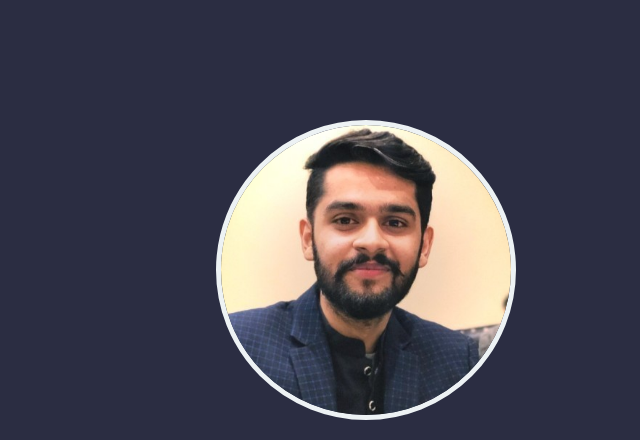
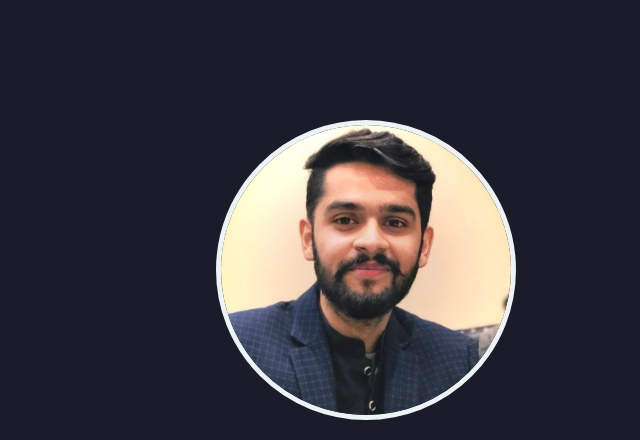
Before and after one commit to junaid-abbasi-dev/personal-portfolio, a plain HTML site: page index.html in a window 1280 px wide. Shown: the top 440 px of the page, without its empty margins (274-914 px from the left). Drawn offline with nearby package versions, Linux system fonts and the light colour scheme.

Commit message:
background color changed

```diff
--- a/style.css
+++ b/style.css
@@ -7,7 +7,7 @@ html {
   }
 /* setting body's background color and color of its content inside it */
 body {
-    background-color: #2b2d42;
+    background-color: #1a1c29;
     color: #fff;
 }
 /* setting content of .intro-location-container div to display in the center
```
